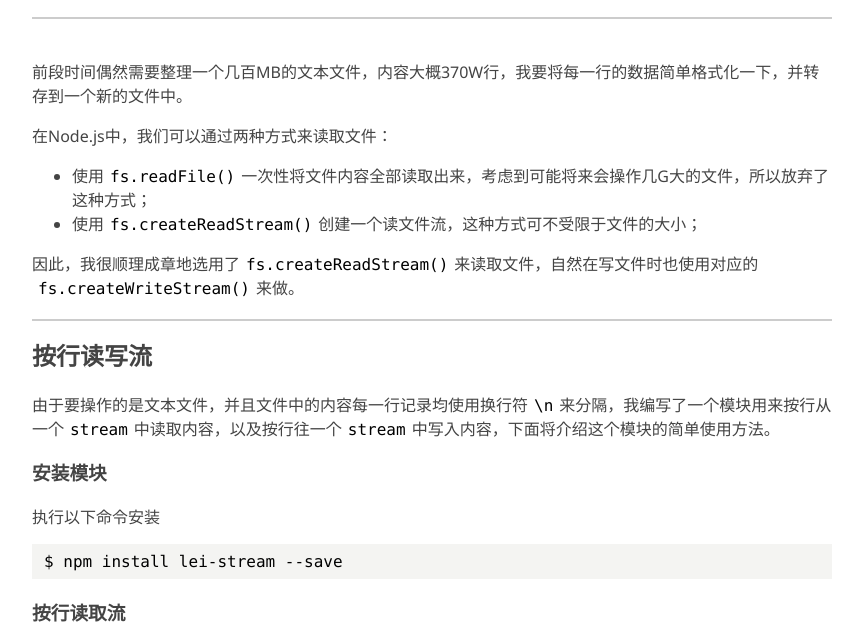
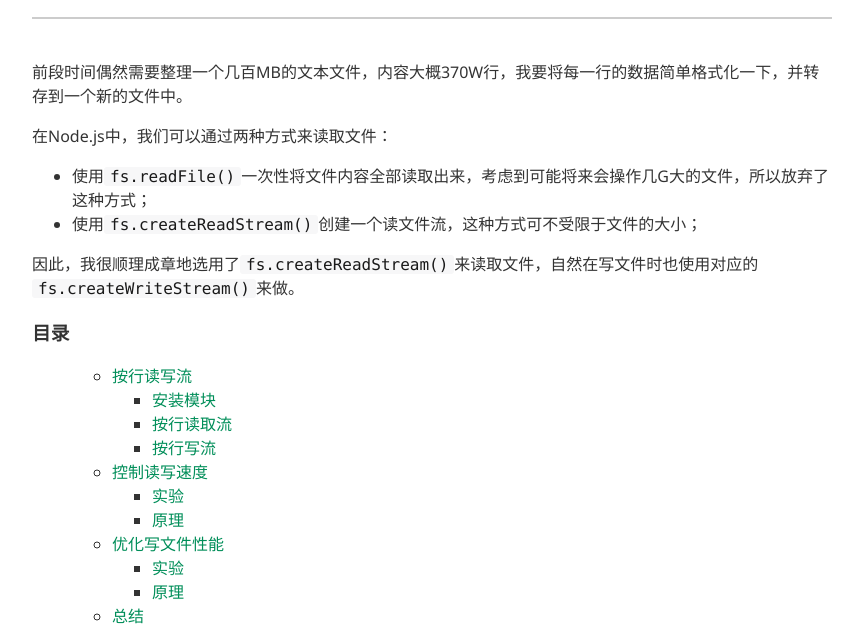
Before and after one commit to doaspx/morning.work, a website: page page/2015-07/read_and_write_big_file_in_nodejs.html in a window 1280 px wide. Shown: the part 164-800 px from the top of the page, without its empty margins (208-1071 px from the left). Drawn offline with Linux system fonts and the light colour scheme; a script that the page names is missing.

Commit message:
update styles

```diff
--- a/package.json
+++ b/package.json
@@ -22,6 +22,7 @@
   "dependencies": {
     "async": "^1.2.0",
     "markdown-it": "^4.2.1",
+    "markdown-it-toc": "^1.1.0",
     "mkdirp": "^0.5.1",
     "rd": "0.0.2",
     "tinyliquid": "^0.2.29"
--- a/page/2015-07/read_and_write_big_file_in_nodejs.html
+++ b/page/2015-07/read_and_write_big_file_in_nodejs.html
@@ -11,25 +11,31 @@ body {
   width: 92%;
   max-width: 800px;
   margin: auto;
-  font-weight: 300;
-  color: #444;
+  font-weight: 400;
+  color: rgba(0, 0, 0, 0.8);
   -webkit-font-smoothing: antialiased;
   word-break: break-word;
+  font-size: 100%;
 }
 #ds-thread {
   margin-top: 100px;
 }
 code {
-  font-family: Consolas,Menlo,Monaco,"Courier New",monospace;
-  font-weight: 300;
   padding: 0 6px;
   font-size: 1em;
-  color: #000;
   word-break: break-word;
+  color: rgba(0,0,0,.9);
+  background-color: #f7f7f8;
+  font-family: Consolas,Menlo,Monaco,"Courier New",monospace;
+  font-weight: 400;
+  text-rendering: optimizeSpeed;
+  border-radius: 3px;
 }
 pre {
-  padding: 8px 12px;
-  background-color: #F4F4F2;
+  line-height: 1.45;
+  padding: 16px;
+  background-color: #f7f7f8;
+  border-radius: 3px;
 }
 pre code {
   padding: 0;
@@ -67,13 +73,14 @@ hr {
 <li>使用<code>fs.createReadStream()</code>创建一个读文件流，这种方式可不受限于文件的大小；</li>
 </ul>
 <p>因此，我很顺理成章地选用了<code>fs.createReadStream()</code>来读取文件，自然在写文件时也使用对应的<code>fs.createWriteStream()</code>来做。</p>
-<h2>按行读写流</h2>
+<p><h3>目录</h3><ul><ul><li><a href="#_14">按行读写流</a></li><ul><li><a href="#_18">安装模块</a></li><li><a href="#_26">按行读取流</a></li><li><a href="#_87">按行写流</a></li></ul><li><a href="#_126">控制读写速度</a></li><ul><li><a href="#_128">实验</a></li><li><a href="#_244">原理</a></li></ul><li><a href="#_364">优化写文件性能</a></li><ul><li><a href="#_366">实验</a></li><li><a href="#_515">原理</a></li></ul><li><a href="#_549">总结</a></li></ul></ul></p>
+<h2><a id="_14"></a>按行读写流</h2>
 <p>由于要操作的是文本文件，并且文件中的内容每一行记录均使用换行符<code>\n</code>来分隔，我编写了一个模块用来按行从一个<code>stream</code>中读取内容，以及按行往一个<code>stream</code>中写入内容，下面将介绍这个模块的简单使用方法。</p>
-<h3>安装模块</h3>
+<h3><a id="_18"></a>安装模块</h3>
 <p>执行以下命令安装</p>
 <pre><code class="language-bash">$ npm install lei-stream --save
 </code></pre>
-<h3>按行读取流</h3>
+<h3><a id="_26"></a>按行读取流</h3>
 <pre><code class="language-javascript">var readLine = require('lei-stream').readLine;
 
 readLine('./myfile.txt').go(function (data, next) {
@@ -128,7 +135,7 @@ s.on('end', function () {
 <li>调用<code>s.next()</code>来读取下一行数据，如果在初始化<code>readLine()</code>时指定了<code>autoNext=true</code>，则可省略</li>
 <li>当到达流末尾时，所有数据已读取完毕，会触发<code>end</code>事件</li>
 </ul>
-<h3>按行写流</h3>
+<h3><a id="_87"></a>按行写流</h3>
 <pre><code class="language-javascript">var fs = require('fs');
 var writeLineStream = require('lei-stream').writeLine;
 
@@ -163,8 +170,8 @@ s.end(function () {
 <li>执行<code>s.write()</code>来写入一行数据</li>
 <li>执行<code>s.end()</code>来结束写入</li>
 </ul>
-<h2>控制读写速度</h2>
-<h3>实验</h3>
+<h2><a id="_126"></a>控制读写速度</h2>
+<h3><a id="_128"></a>实验</h3>
 <p>我们在使用<code>fs.createReadStream()</code>创建一个读文件流后，文件内容便源源不断地被读取出来，不断地触发<code>data</code>事件。然后在<code>ReadStream</code>的<code>data</code>事件里面处理，并写入到<code>WriteStream</code>中。然而，大多数情况下读文件的速度总比写文件的速度快，这样便导致大量的数据被积压在内存中，当要读取的文件很大时，甚至会导致因占用内存太多而导致整个Node.js进程崩溃。</p>
 <p>以下是我通过<code>lei-stream</code>编写的一个例子，按行读取数据并写入到另一个文件中（在写入文件时不等待写入完成即刻执行<code>next()</code>来读取下一行，用于模拟不限制读取速度）：</p>
 <pre><code class="language-javascript">var readLine = require('lei-stream').readLine;
@@ -263,7 +270,7 @@ done. total 3722040 lines, spent 90S
 rss=62.54MB, heapTotal=45.16MB, heapUsed=16.80MB
 </code></pre>
 <p>虽然程序的执行时间由原来的80秒增加到90秒，但整个进程的内存占用稳定保持在<code>45MB</code>，因此即使要读取一个超大文件功能也不会受到影响。</p>
-<h3>原理</h3>
+<h3><a id="_244"></a>原理</h3>
 <p><code>ReadAStream</code>提供了两个函数用于控制流：</p>
 <ul>
 <li><code>ReadStream.pause()</code>暂停读取 <a href="https://nodejs.org/api/stream.html#stream_readable_pause">参考文档</a></li>
@@ -374,8 +381,8 @@ end. total 134742016 bytes
 </code></pre>
 <p>从结果中可以看出，读取速度并不是固定的10MB/S，而是在这个范围内不断变化。其原因是程序在读取文件时，每次都会读取一定长度的内容（比如64KB，
 这个与系统设置的缓冲区大小有关），因此我们采用一种简单的方法来控制读取速度：每次触发<code>data</code>事件时，计算每秒的读取速度，如果超过预设的值则暂停读取，并每隔100ms检查一次，直到平均速度在预设的范围内再重新读取。</p>
-<h2>优化写文件性能</h2>
-<h3>实验</h3>
+<h2><a id="_364"></a>优化写文件性能</h2>
+<h3><a id="_366"></a>实验</h3>
 <p>前文中提到，『大多数情况下读文件的速度总比写文件的速度快，这样便导致大量的数据被积压在内存中，当要读取的文件很大时，甚至会导致因占用内存太多而导致整个Node.js进程崩溃』，那为什么我们在复制超大文件时程序又没问题呢？</p>
 <p>于是我编写了以下程序：</p>
 <pre><code class="language-javascript">var fs = require('fs');
@@ -489,7 +496,7 @@ done. total 3722040 lines, spent 13S
 rss=64.83MB, heapTotal=45.16MB, heapUsed=15.29MB
 </code></pre>
 <p>由结果可以看出，程序执行时间从原来的90S下降到13S，并且内存占用仍然保持在45.16MB。</p>
-<h3>原理</h3>
+<h3><a id="_515"></a>原理</h3>
 <p>首先看看Node.js源码中<code>fs.ReadStream</code>的<code>write()</code>里面是怎样的（<a href="https://github.com/joyent/node/blob/master/lib/fs.js#L1789">源码</a>）：</p>
 <pre><code class="language-javascript">WriteStream.prototype._write = function(data, encoding, cb) {
   if (!util.isBuffer(data))
@@ -516,7 +523,7 @@ rss=64.83MB, heapTotal=45.16MB, heapUsed=15.29MB
 </code></pre>
 <p>由源码可以看出，每一次的<code>write()</code>实际上是直接调用<code>fs.write()</code>来写入文件的（<code>WriteStream</code>记录了当前文件的偏移量），当频繁调用<code>write()</code>来写入数据时，每一次都会创建用于<code>fs.write()</code>的回调函数，因此内存占用急剧升高和性能下降也就很合情合理了。</p>
 <p><strong>注意：<code>lei-stream</code>本身的设计是用于读写流，并不仅限于文件流，因此<code>cacheLines</code>选项并不总是能起到提升性能的作用，所以把<code>cacheLines</code>设计为需要手动开启</strong></p>
-<h2>总结</h2>
+<h2><a id="_549"></a>总结</h2>
 <p>前几天在CNode论坛看到有人提问<a href="https://cnodejs.org/topic/55a4b5213ecc81b621bba8d0">『nodejs 如何加载大数据json文件比如2g ，3g，10g』</a>，其实这里的问题除了文件很大之外，重点还是在『读取JSON字符串里面的某部分内容』。</p>
 <p>一般情况下，在Node.js中读写大文件并没有什么高深的技术，主要注意以下几点：</p>
 <ul>
```
Also changed, not shown: index.html (+3 -2 lines), page/2015-05/found_npm_best_project.html (+13 -7 lines), page/2015-06/found_morning_work_project.html (+13 -7 lines), page/index.html (+3 -2 lines), source/2015-07/read_and_write_big_file_in_nodejs.md (+4 -1 lines), build/index.js, build/tpl_item.html, build/tpl_list.html.
